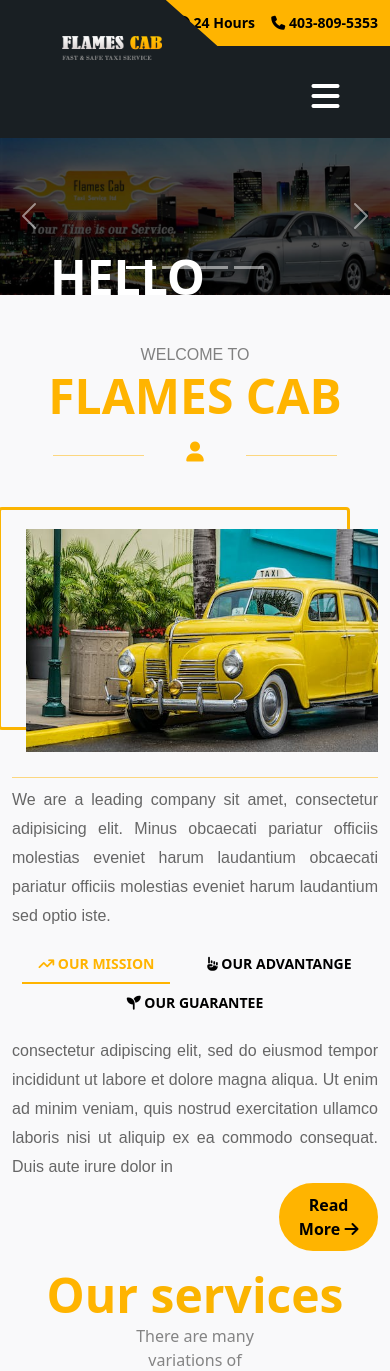
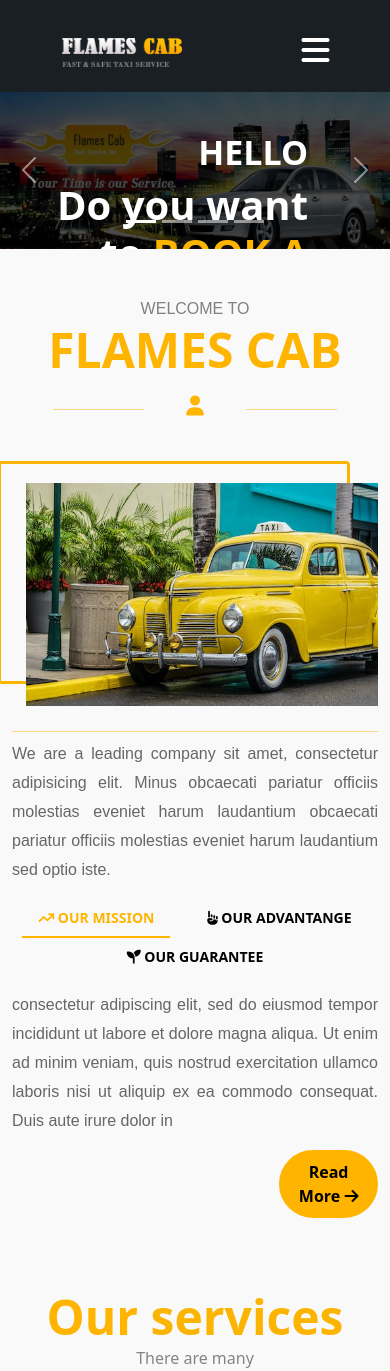
Before and after one commit to Binu-Tamang/flaming-cab, a PHP site: page / in a window 390 px wide. Shown: the top 1371 px of the page. Run offline with PHP 8.4, Linux system fonts and the light colour scheme; some libraries are stand-ins or nearby versions.

Commit message:
code change

```diff
--- a/assets/css/style.css
+++ b/assets/css/style.css
@@ -46,6 +46,12 @@ section.top-header {
 .top-header-right ul li {
   display: inline-block;
   margin-left: 12px;
+}
+/* =====responsive of top header====== */
+@media (max-width: 62em) {
+.top-header{
+  display: none;
+}
 }
 /*---------------------------------------TOP HEADER CSS END----------------------------------*/
 
@@ -131,10 +137,13 @@ section.second-top-header {
     display: inline-block;
     position:relative;
     z-index: 3;
+    text-align: center;
   }
 
   .second-top-header-logo img {
     width: 150px;
+    position: absolute;
+    top: 16px;
   }
 
   .second-top-header-menubar {
@@ -207,8 +216,10 @@ section.second-top-header {
   }
 
   .second-top-header .second-top-header-logo img {
-    width: 100px;
+    width: 120px;
     display: block;
+    position: absolute;
+    top: 38px;
   }
 }
 /*-----------------------------------------TOP 2ND HEADER CSS END----------------------------------*/
@@ -322,6 +333,39 @@ section.banner-slider a {
   background-color: rgba(0, 0, 0, 0.7);
 }
 /* ================banner slider bg color=================== */
+/* ============responsive banner slider======= */
+@media (max-width: 62em){
+  .banner-slider-text {
+    position: absolute;
+    top: 40px;
+    right: 42px;
+    text-align: end;
+    height: 280px;
+}
+  .banner-slider-text h2 {
+    font-size: 34px;
+    font-weight: 700;
+    color: #fff;
+}
+.banner-slider-text h3 {
+  font-size: 40px;
+  font-weight: 700;
+  color: #fff;
+  border-bottom: 1px solid;
+  padding-bottom: 16px;
+}
+.banner-slider-text p {
+  font-size: 1rem;
+  color: #fff;
+}
+.banner-slider-button button {
+  padding: 5px;
+  width: 25%;
+  border: 2px solid #ffb400;
+  background: #ffb400;
+  border-radius: 11px;
+}
+}
 /*-----------------------------banner slider css end----------------------------------------*/
 /*--------------------------------------welcome part css starts--------------------------------------------*/
 section.welcome-part {
@@ -439,9 +483,6 @@ button.nav-link {
   border: 2px solid #ffb400;
   background: #ffb400;
   border-radius: 34px;
-  position: absolute;
-  top: -13px;
-  right: 0;
 }
 .welcome-part-button button:hover {
   background: transparent;
@@ -595,10 +636,6 @@ img.img-fluid.service-img {
 .services-respo.text-center {
   display: none;
 }
-
-
-/* =================responsive of services part starts============ */
-@media (max-width: 62em) {
 button.services-respo-btn {
   border: none;
 }
@@ -606,6 +643,8 @@ button.serives-respo-btn a {
   color: #000;
   text-decoration: none;
 }
+/* =================responsive of services part starts============ */
+@media (max-width: 62em) {
 .services-respo button {
   background: #fbb400;
   border: 2px solid #fbb400;
@@ -617,7 +656,6 @@ button.serives-respo-btn a {
   color: #000;
   text-decoration: none;
 }
-
 .services-respo button:hover {
   background: transparent;
   border: 2px solid;
@@ -751,9 +789,14 @@ section.our-fleets {
   height: 18rem;
   padding: 8px;
 }
+.fleets-respo{
+  display: block;
+}
 /* =================responsive of fleets part starts============ */
 @media (max-width: 62em) {
-
+  .fleets-respo{
+    visibility: visible;
+  }
 .fleets-respo button {
   background: #fbb400;
   border: 2px solid #fbb400;
@@ -776,16 +819,12 @@ section.our-fleets {
 }
 .fleets-respo {
   text-align: center;
+  border: none;
+  margin-top: -100px;
 }
-  .fleets-respo {
-    text-align: center;
-    border: none;
-    margin-top: -100px;
-  }
-
-  .fleets2 {
-    display: none;
-  }
+.fleets2 {
+  display: none;
+}
 }
 /*--------------------------------------------our fleets part css ends --------------------------*/
 /* -------------------testimonials css starts -------------------------*/
--- a/assets/js/custom.js
+++ b/assets/js/custom.js
@@ -38,3 +38,8 @@ nav_second_top_header.classList.toggle("active");
 };
 
 mobile_nav.addEventListener("click", () => toggleNavbar());
+
+// =====================scroll aos animation
+AOS.init({
+  duration: 1200,
+})
--- a/inc/header.php
+++ b/inc/header.php
@@ -48,7 +48,7 @@
 						<li><a href="#"> CONTACT</a></li>
 					</ul>
 				</div>
-				<div class="mobile-nav-btn ">
+				<div class="mobile-nav-btn">
 					<i class="toggle-nav-icons-js fa fa-2x  fas fa-bars " name="menu-outline"></i>
 					<i class="toggle-nav-icons-js fa fa-2x fa-close" name="close-outline"></i>
 				</div>
--- a/index.php
+++ b/index.php
@@ -132,7 +132,7 @@
 					</div>
 				</div>
 				<div class="row">
-					<div class="col-lg-6">
+					<div class="col-lg-6 welcomne-right" data-aos="fade-right">
 						<div class="welcome-image-container">
 							<img src="assets/img/cab1.jpg" class="img-fluid h-100">
 
```
